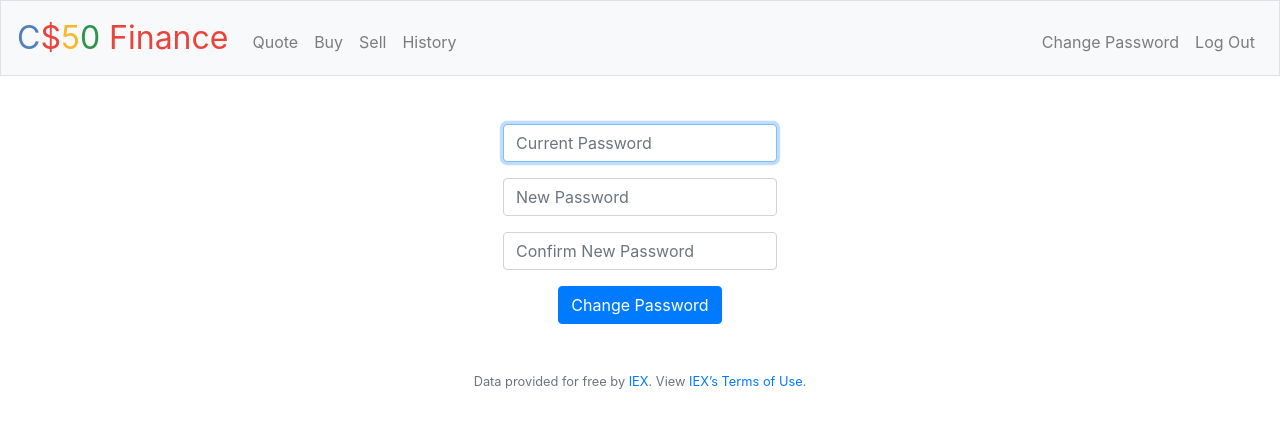
After one commit to ahmedbaligh/cs50, a Flask app: page /password in a window 1280 px wide. The commit adds this page. Shown: the top 428 px of the page. Run offline with Flask 2, Linux system fonts and the light colour scheme; the visitor is signed in with stand-in values (Sample User, id 1); some libraries are stand-ins or nearby versions.

Commit message:
implemented password change functionality

```diff
--- a/pset9/finance/application.py
+++ b/pset9/finance/application.py
@@ -353,6 +353,38 @@ def sell():
     return render_template('sell.html', symbols=user_stocks.keys())
 
 
+@app.route("/password", methods=["GET", "POST"])
+@login_required
+def change_password():
+    """Change password"""
+
+    # User reached route via POST (as by submitting a form via POST)
+    if request.method == 'POST':
+        # Ensure current password was submitted
+        if not request.form.get('current-password'):
+            return apology('must provide current password', 403)
+
+        # Ensure new password was submitted
+        elif not request.form.get('new-password'):
+            return apology('must provide new password', 403)
+
+        # Ensure password  and confirmation password are the same
+        elif request.form.get('new-password') != request.form.get('confirmation'):
+            return apology('passwords don\'t match', 403)
+
+        # If all is good, change the user password's hash in database
+        else:
+            db.execute('''UPDATE users
+                          SET hash = ?
+                          WHERE id = ?;''', generate_password_hash(request.form.get('new-password')), session['user_id']
+                      )
+
+        return redirect('/login')
+
+    # User reached route via GET (as by clicking a link or via redirect)
+    return render_template('password.html')
+
+
 def errorhandler(e):
     """Handle error"""
     if not isinstance(e, HTTPException):
--- a/pset9/finance/templates/layout.html
+++ b/pset9/finance/templates/layout.html
@@ -39,6 +39,7 @@
                         <li class="nav-item"><a class="nav-link" href="/history">History</a></li>
                     </ul>
                     <ul class="navbar-nav ml-auto mt-2">
+                        <li class="nav-item"><a class="nav-link" href="/password">Change Password</a></li>
                         <li class="nav-item"><a class="nav-link" href="/logout">Log Out</a></li>
                     </ul>
                 {% else %}
--- /dev/null
+++ b/pset9/finance/templates/password.html
@@ -0,0 +1,20 @@
+{% extends "layout.html" %}
+
+{% block title %}
+    Change Password
+{% endblock %}
+
+{% block main %}
+    <form action="/password" method="post">
+        <div class="form-group">
+            <input autocomplete="off" autofocus class="form-control" name="current-password" placeholder="Current Password" type="password" required>
+        </div>
+        <div class="form-group">
+            <input autocomplete="off" autofocus class="form-control" name="new-password" placeholder="New Password" type="password" required>
+        </div>
+        <div class="form-group">
+            <input autocomplete="off" autofocus class="form-control" name="confirmation" placeholder="Confirm New Password" type="password" required>
+        </div>
+        <button class="btn btn-primary" type="submit">Change Password</button>
+    </form>
+{% endblock %}
```
